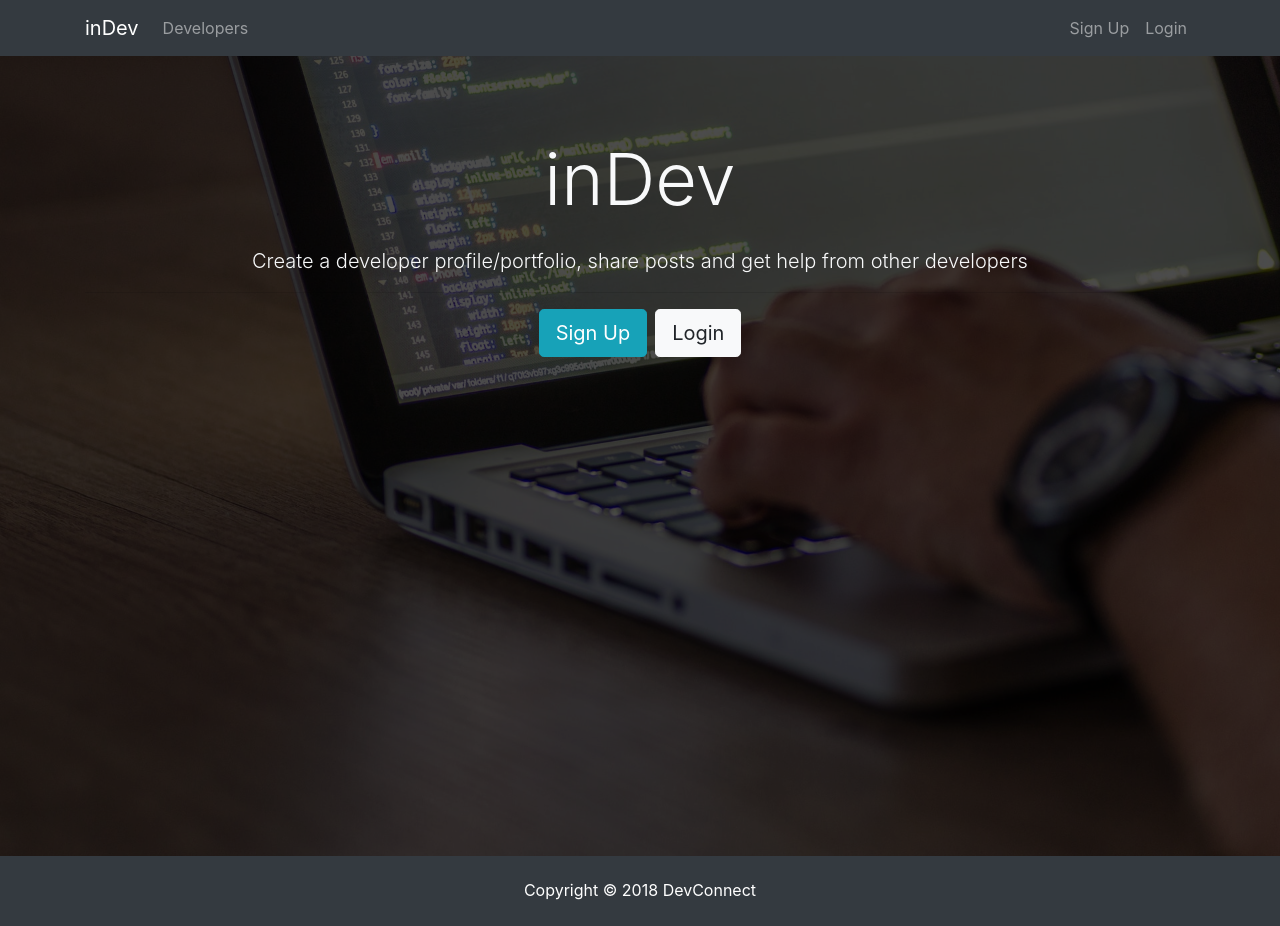
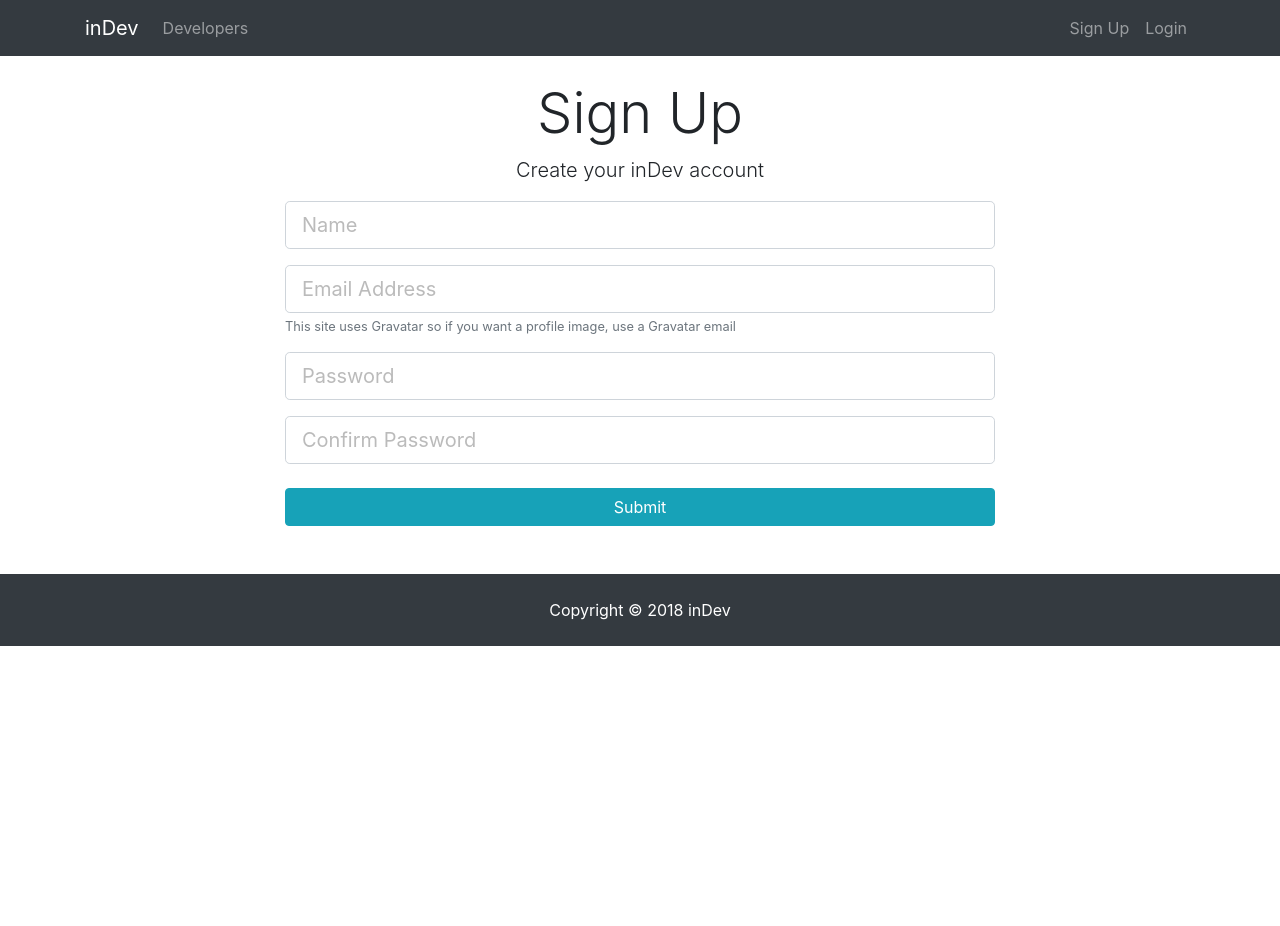
Before and after one commit to anthony366/dev-connector, a React (Create React App) app in the folder client/: page /register in a window 1280 px wide. After the commit the page ends 800 px from the top, so only its background shows below. Built offline with nearby package versions, Linux system fonts and the light colour scheme.

Commit message:
Setup React Router, Component State, and error handling

```diff
--- a/client/package.json
+++ b/client/package.json
@@ -3,11 +3,14 @@
   "version": "0.1.0",
   "private": true,
   "dependencies": {
+    "axios": "^0.18.0",
     "bootstrap": "^4.1.3",
+    "classnames": "^2.2.6",
     "jquery": "^3.3.1",
     "popper.js": "^1.14.4",
     "react": "^16.5.2",
     "react-dom": "^16.5.2",
+    "react-router-dom": "^4.3.1",
     "react-scripts": "2.0.5"
   },
   "scripts": {
--- a/client/src/App.js
+++ b/client/src/App.js
@@ -1,6 +1,9 @@
 import React, { Component } from "react";
+import { Route } from "react-router-dom";
 import Navbar from "./components/Navbar";
 import Home from "./components/pages/Home";
+import Login from "./components/forms/Login";
+import Register from "./components/forms/Register";
 import Footer from "./components/Footer";
 import "./App.css";
 
@@ -9,7 +12,11 @@
     return (
       <div>
         <Navbar />
-        <Home />
+        <Route exact path="/" component={Home} />
+        <div className="container">
+          <Route path="/login" component={Login} />
+          <Route path="/register" component={Register} />
+        </div>
         <Footer />
       </div>
     );
--- a/client/src/components/Footer.jsx
+++ b/client/src/components/Footer.jsx
@@ -2,7 +2,7 @@
 const Footer = () => {
   return (
     <footer className="bg-dark text-white mt-5 p-4 text-center">
-      Copyright &copy; {new Date().getFullYear()} DevConnect
+      Copyright &copy; {new Date().getFullYear()} inDev
     </footer>
   );
 };
--- a/client/src/components/Navbar.jsx
+++ b/client/src/components/Navbar.jsx
@@ -1,4 +1,5 @@
 import React, { Component } from "react";
+import { Link } from "react-router-dom";
 
 class Navbar extends Component {
   state = {};
@@ -6,9 +7,9 @@
     return (
       <nav className="navbar navbar-expand-sm navbar-dark bg-dark mb-4">
         <div className="container">
-          <a className="navbar-brand" href="landing.html">
+          <Link to="/" className="navbar-brand" href="landing.html">
             inDev
-          </a>
+          </Link>
           <button
             className="navbar-toggler"
             type="button"
@@ -21,23 +22,23 @@
           <div className="collapse navbar-collapse" id="mobile-nav">
             <ul className="navbar-nav mr-auto">
               <li className="nav-item">
-                <a className="nav-link" href="profiles.html">
+                <Link className="nav-link" to="profiles.html">
                   {" "}
                   Developers
-                </a>
+                </Link>
               </li>
             </ul>
 
             <ul className="navbar-nav ml-auto">
               <li className="nav-item">
-                <a className="nav-link" href="register.html">
+                <Link to="/register" className="nav-link" href="register.html">
                   Sign Up
-                </a>
+                </Link>
               </li>
               <li className="nav-item">
-                <a className="nav-link" href="login.html">
+                <Link to="/login" className="nav-link" href="login.html">
                   Login
-                </a>
+                </Link>
               </li>
             </ul>
           </div>
--- /dev/null
+++ b/client/src/components/forms/Login.jsx
@@ -0,0 +1,61 @@
+import React, { Component } from "react";
+
+class Login extends Component {
+  state = {
+    email: "",
+    password: "",
+    errors: {}
+  };
+  handleInputChange = e => {
+    this.setState({ [e.target.name]: e.target.value });
+  };
+
+  handleSubmit = e => {
+    e.preventDefault();
+    const user = {
+      email: this.state.email,
+      password: this.state.password
+    };
+    console.log(user);
+  };
+
+  render() {
+    return (
+      <div className="login">
+        <div className="container">
+          <div className="row">
+            <div className="col-md-8 m-auto">
+              <h1 className="display-4 text-center">Log In</h1>
+              <p className="lead text-center">Sign in to your inDev account</p>
+              <form onSubmit={this.handleSubmit}>
+                <div className="form-group">
+                  <input
+                    type="email"
+                    className="form-control form-control-lg"
+                    placeholder="Email Address"
+                    name="email"
+                    value={this.state.email}
+                    onChange={this.handleInputChange}
+                  />
+                </div>
+                <div className="form-group">
+                  <input
+                    type="password"
+                    className="form-control form-control-lg"
+                    placeholder="Password"
+                    name="password"
+                    value={this.state.password}
+                    onChange={this.handleInputChange}
+                  />
+                </div>
+                <input type="submit" className="btn btn-info btn-block mt-4" />
+              </form>
+            </div>
+          </div>
+        </div>
+      </div>
+    );
+  }
+}
+
+export default Login;
--- /dev/null
+++ b/client/src/components/forms/Register.jsx
@@ -0,0 +1,119 @@
+import React, { Component } from "react";
+import axios from "axios";
+import classes from "classnames";
+
+class Register extends Component {
+  state = {
+    name: "",
+    email: "",
+    password: "",
+    password2: "",
+    errors: {}
+  };
+
+  handleInputChange = e => {
+    this.setState({ [e.target.name]: e.target.value });
+  };
+
+  handleSubmit = e => {
+    e.preventDefault();
+    const newUser = {
+      name: this.state.name,
+      email: this.state.email,
+      password: this.state.password,
+      password2: this.state.password2
+    };
+    //send data to register api end point
+    axios
+      .post("/api/users/register", newUser)
+      .then(res => console.log(res.data))
+      .catch(err => this.setState({ errors: err.response.data }));
+  };
+
+  render() {
+    //get input validation errors from state
+    const { errors } = this.state;
+
+    return (
+      <div className="register">
+        <div className="container">
+          <div className="row">
+            <div className="col-md-8 m-auto">
+              <h1 className="display-4 text-center">Sign Up</h1>
+              <p className="lead text-center">Create your inDev account</p>
+              <form onSubmit={this.handleSubmit} noValidate>
+                <div className="form-group">
+                  <input
+                    type="text"
+                    className={classes("form-control form-control-lg", {
+                      "is-invalid": errors.name
+                    })}
+                    placeholder="Name"
+                    name="name"
+                    value={this.state.name}
+                    onChange={this.handleInputChange}
+                  />
+                  {errors.name && (
+                    <div className="invalid-feedback">{errors.name}</div>
+                  )}
+                </div>
+                <div className="form-group">
+                  <input
+                    type="email"
+                    className={classes("form-control form-control-lg", {
+                      "is-invalid": errors.email
+                    })}
+                    placeholder="Email Address"
+                    name="email"
+                    value={this.state.email}
+                    onChange={this.handleInputChange}
+                  />
+                  {errors.email && (
+                    <div className="invalid-feedback">{errors.email}</div>
+                  )}
+                  <small className="form-text text-muted">
+                    This site uses Gravatar so if you want a profile image, use
+                    a Gravatar email
+                  </small>
+                </div>
+                <div className="form-group">
+                  <input
+                    type="password"
+                    className={classes("form-control form-control-lg", {
+                      "is-invalid": errors.password
+                    })}
+                    placeholder="Password"
+                    name="password"
+                    value={this.state.password}
+                    onChange={this.handleInputChange}
+                  />
+                  {errors.password && (
+                    <div className="invalid-feedback">{errors.password}</div>
+                  )}
+                </div>
+                <div className="form-group">
+                  <input
+                    type="password"
+                    className={classes("form-control form-control-lg", {
+                      "is-invalid": errors.password2
+                    })}
+                    placeholder="Confirm Password"
+                    name="password2"
+                    value={this.state.password2}
+                    onChange={this.handleInputChange}
+                  />
+                  {errors.password2 && (
+                    <div className="invalid-feedback">{errors.password2}</div>
+                  )}
+                </div>
+                <input type="submit" className="btn btn-info btn-block mt-4" />
+              </form>
+            </div>
+          </div>
+        </div>
+      </div>
+    );
+  }
+}
+
+export default Register;
--- a/client/src/components/pages/Home.jsx
+++ b/client/src/components/pages/Home.jsx
@@ -1,4 +1,5 @@
 import React, { Component } from "react";
+import { Link } from "react-router-dom";
 
 class Home extends Component {
   state = {};
@@ -16,12 +17,12 @@
                   from other developers
                 </p>
                 <hr />
-                <a href="register.html" className="btn btn-lg btn-info mr-2">
+                <Link to="/register" className="btn btn-lg btn-info mr-2">
                   Sign Up
-                </a>
-                <a href="login.html" className="btn btn-lg btn-light">
+                </Link>
+                <Link to="/login" className="btn btn-lg btn-light">
                   Login
-                </a>
+                </Link>
               </div>
             </div>
           </div>
--- a/client/src/index.js
+++ b/client/src/index.js
@@ -1,11 +1,17 @@
 import React from "react";
 import ReactDOM from "react-dom";
+import { BrowserRouter as Router } from "react-router-dom";
 import "bootstrap/dist/css/bootstrap.css";
 import "./index.css";
 import App from "./App";
 import * as serviceWorker from "./serviceWorker";
 
-ReactDOM.render(<App />, document.getElementById("root"));
+ReactDOM.render(
+  <Router>
+    <App />
+  </Router>,
+  document.getElementById("root")
+);
 
 // If you want your app to work offline and load faster, you can change
 // unregister() to register() below. Note this comes with some pitfalls.
```
Also changed, not shown: 1 other file (tests, documents, lock files or other folders).
